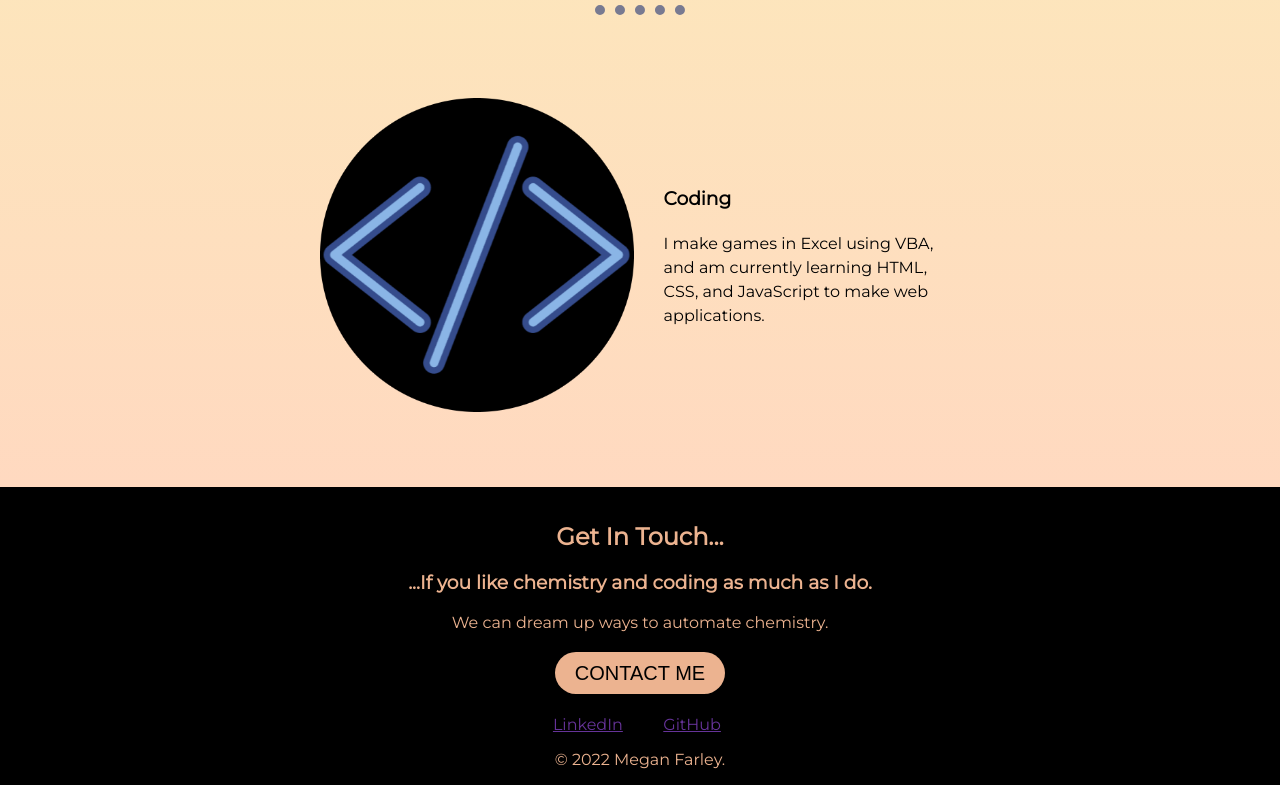
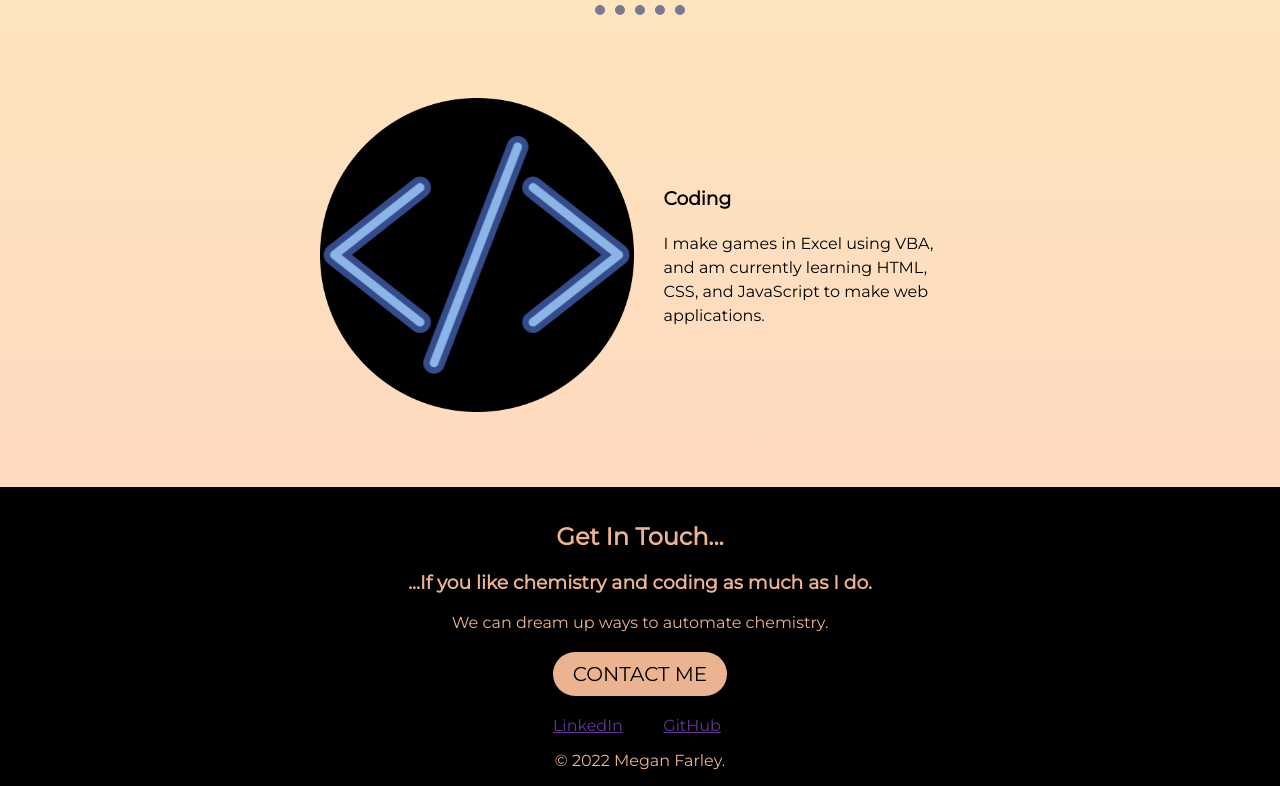
Before and after one commit to mcfarley1/cv, a plain HTML site: page index.html in a window 1280 px wide. Shown: the part 2334-3120 px from the top of the page. Drawn offline with Linux system fonts and the light colour scheme.

Commit message:
Update styles.css
Changed font family in "Contact me" button.

```diff
--- a/css/styles.css
+++ b/css/styles.css
@@ -108,7 +108,7 @@ background-image: linear-gradient(#BDF2D5, #FAF4B7, #FFD9C0);
   -webkit-border-radius: 28;
   -moz-border-radius: 28;
   border-radius: 28px;
-  font-family: Arial;
+  font-family: 'Montserrat', sans-serif;
   color: #000000;
   font-size: 20px;
   background: #ECB390;
```
